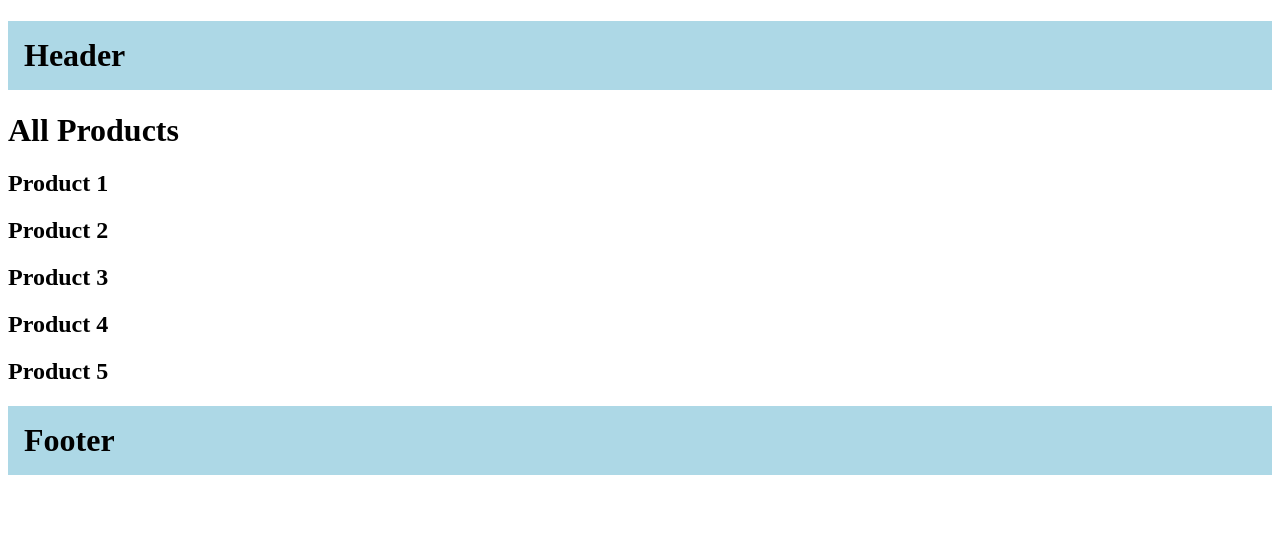
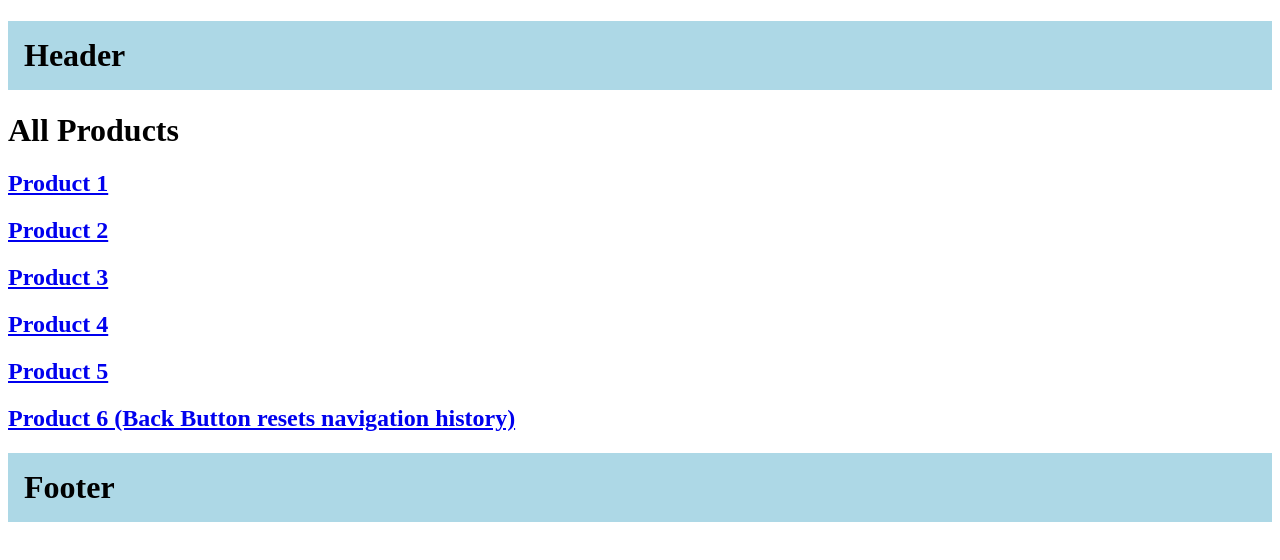
Before and after one commit to augustinejoseph/next_js_basics, a Next.js app: page /products in a window 1280 px wide. Shown: the top 560 px of the page. Built offline with nearby package versions, Linux system fonts and the light colour scheme.

Commit message:
Feature/ Link based navigation and resetting navigation history

```diff
--- a/src/app/products/page.tsx
+++ b/src/app/products/page.tsx
@@ -1,12 +1,35 @@
+import Link from "next/link";
+
 export default function Home() {
   return (
     <>
       <h1>All Products</h1>
-      <h2>Product 1</h2>
-      <h2>Product 2</h2>
-      <h2>Product 3</h2>
-      <h2>Product 4</h2>
-      <h2>Product 5</h2>
+      <h2>
+        {" "}
+        <Link href="/products/1">Product 1</Link>
+      </h2>
+      <h2>
+        {" "}
+        <Link href="/products/2">Product 2</Link>
+      </h2>
+      <h2>
+        {" "}
+        <Link href="/products/3">Product 3</Link>
+      </h2>
+      <h2>
+        {" "}
+        <Link href="/products/4">Product 4</Link>
+      </h2>
+      <h2>
+        {" "}
+        <Link href="/products/5">Product 5</Link>
+      </h2>
+      <h2>
+        {" "}
+        <Link href="/products/6" replace>
+          Product 6 (Back Button resets navigation history)
+        </Link>
+      </h2>
     </>
   );
 }
```
Also changed, not shown: src/app/page.tsx (+11 -1 lines).
